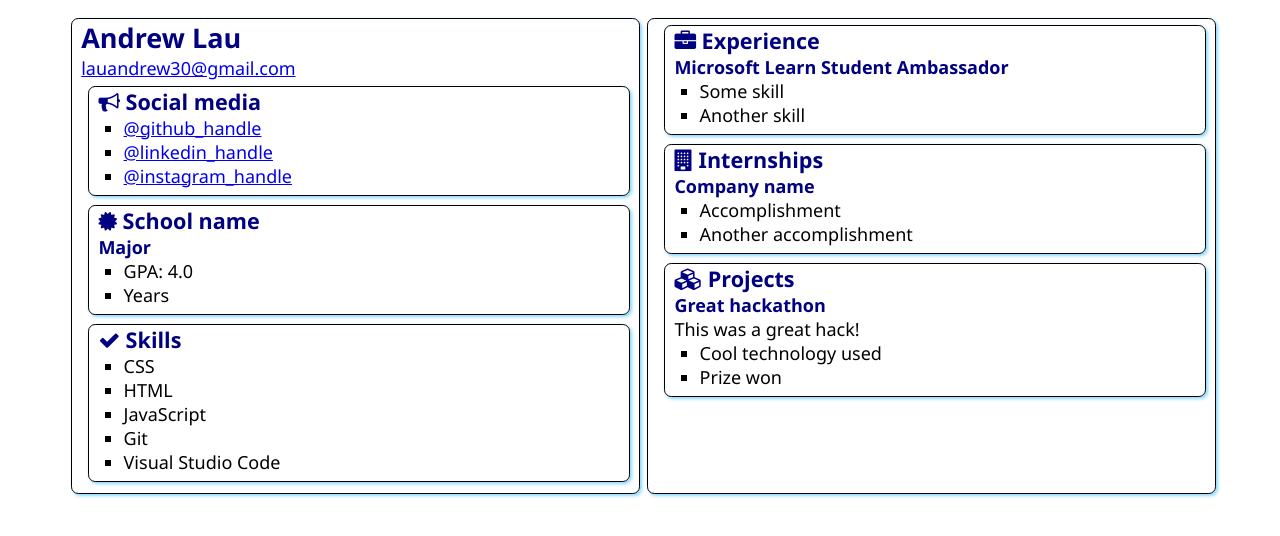
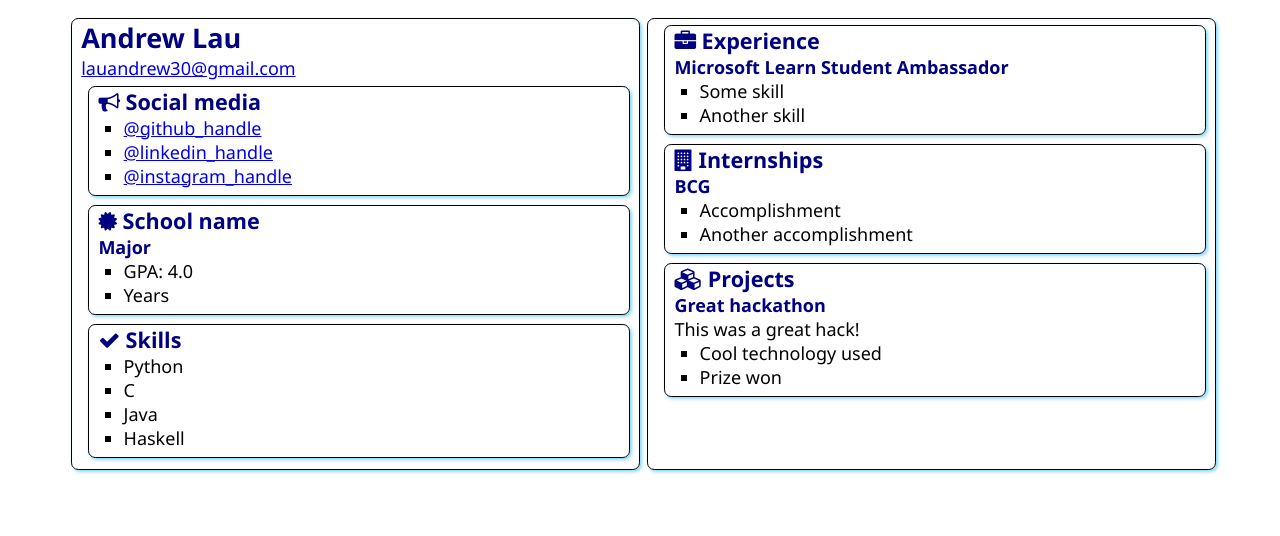
Before and after one commit to Andrew0000000/SATechnicalOnboarding, a plain HTML site: page src/index.html in a window 1280 px wide. Drawn offline with Linux system fonts and the light colour scheme.

Commit message:
Update index.html

```diff
--- a/src/index.html
+++ b/src/index.html
@@ -47,11 +47,10 @@
                     Skills
                 </h2>
                 <ul>
-                    <li>CSS</li>
-                    <li>HTML</li>
-                    <li>JavaScript</li>
-                    <li>Git</li>
-                    <li>Visual Studio Code</li>
+                    <li>Python</li>
+                    <li>C</li>
+                    <li>Java</li>
+                    <li>Haskell</li>
                 </ul>
             </section>
         </article>
@@ -73,7 +72,7 @@
                     Internships
                 </h2>
 
-                <h3>Company name</h3>
+                <h3>BCG</h3>
                 <ul>
                     <li>Accomplishment</li>
                     <li>Another accomplishment</li>
```
